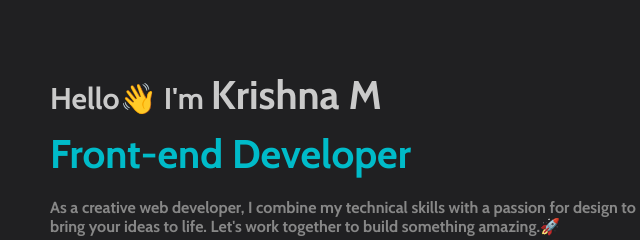
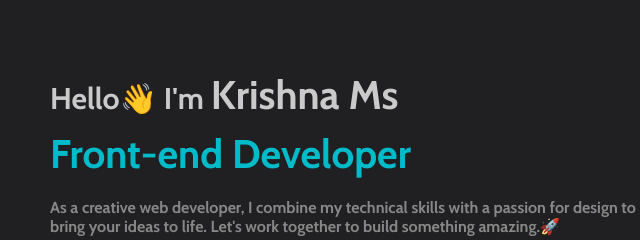
Before and after one commit to Krishna-Krrish/My-Portfolio, a plain HTML site: page index.html in a window 1280 px wide. Shown: the part 151-391 px from the top of the page, 0-640 px from the left. Drawn offline with nearby package versions, Linux system fonts and the light colour scheme.

Commit message:
Update index.html

```diff
--- a/index.html
+++ b/index.html
@@ -53,7 +53,7 @@
 
     <section id="home">
         <div class="text">
-            <h3>Hello👋 I'm <span class="name">Krishna M</span></h3>
+            <h3>Hello👋 I'm <span class="name">Krishna Ms</span></h3>
             <h1>Front-end Developer</h1>
             <p>As a creative web developer, I combine my technical skills with a passion for design to bring your ideas
                 to life. Let's work together to build something amazing.🚀</p>
```
